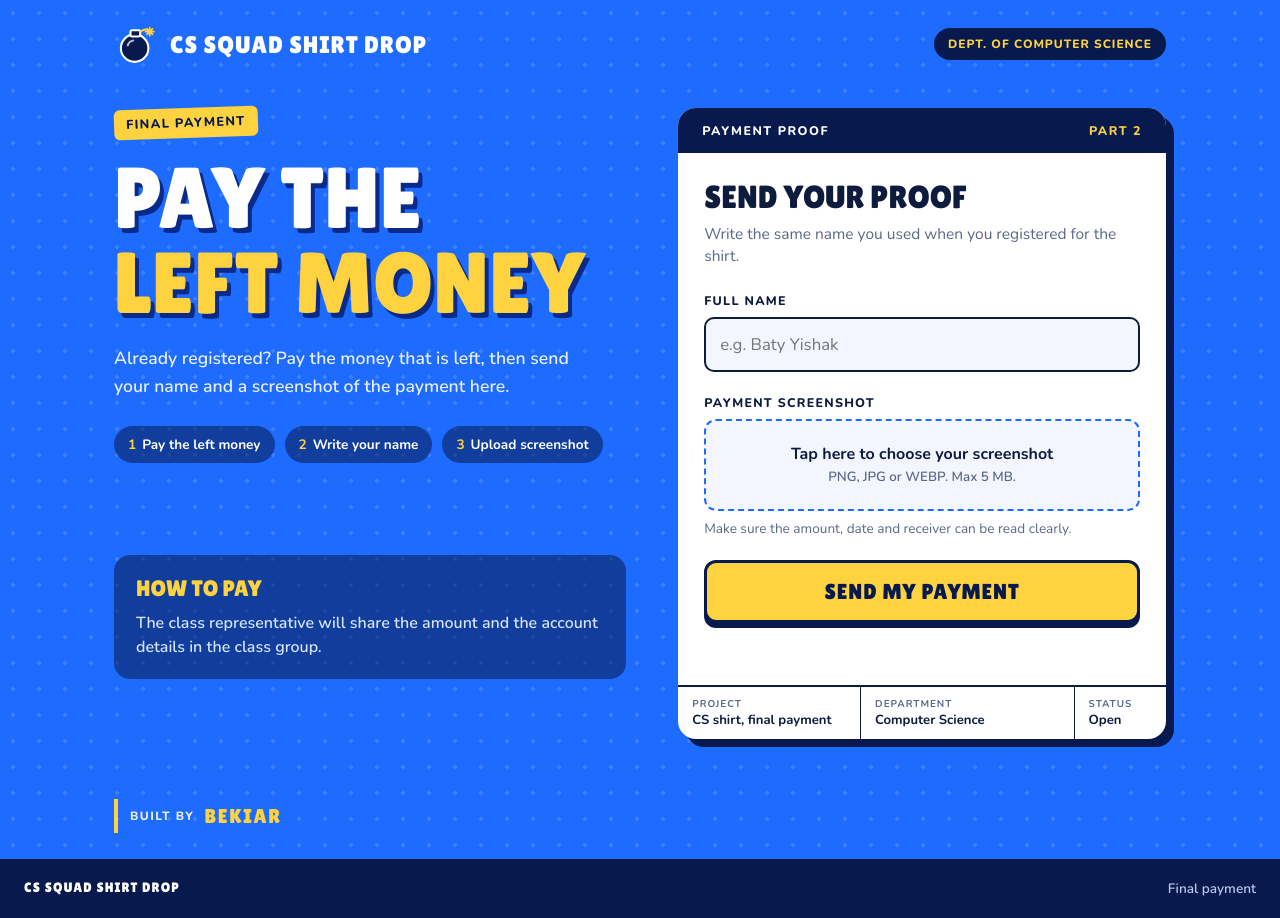
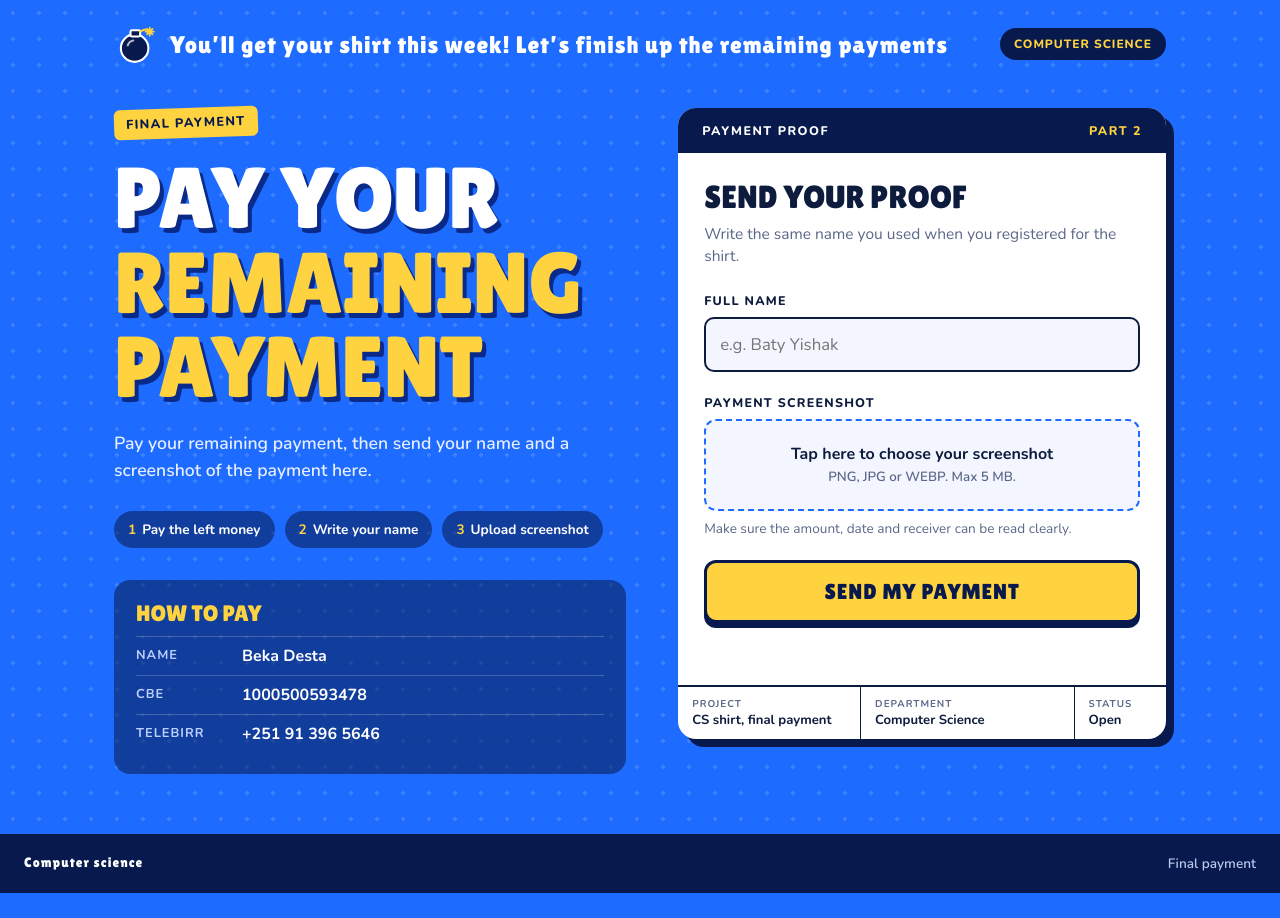
Before and after one commit to bekwizgobisa321-lgtm/class-tshirt, a plain HTML site: page index.html in a window 1280 px wide. After the commit the page ends 893 px from the top, so only its background shows below. Drawn offline with nearby package versions, Linux system fonts and the light colour scheme.

Commit message:
adding a payment number and editing the texts

```diff
--- a/index.html
+++ b/index.html
@@ -412,35 +412,11 @@
       .pay-row b {
         word-break: break-word;
       }
-      .pay-empty {
-        color: #d5e2ff;
-        line-height: 1.5;
-        font-weight: 600;
-      }
       .built-by {
         max-width: 1100px;
         width: 100%;
         margin: 0 auto;
         padding: 0 24px 26px;
-      }
-      .built-by span {
-        display: inline-flex;
-        align-items: center;
-        gap: 10px;
-        font-weight: 800;
-        font-size: 0.75rem;
-        letter-spacing: 0.12em;
-        text-transform: uppercase;
-        color: #e6eeff;
-        border-left: 4px solid var(--yellow);
-        padding: 6px 0 6px 12px;
-      }
-      .built-by b {
-        font-family: var(--title);
-        font-weight: 400;
-        font-size: 1.25rem;
-        letter-spacing: 0.08em;
-        color: var(--yellow);
       }
       footer {
         background: var(--navy);
@@ -499,17 +475,17 @@
           <path d="M52 8 L52 20 M46 14 L58 14 M48 10 L56 18 M56 10 L48 18" stroke="#ffd23f" stroke-width="2.5" stroke-linecap="round" />
           <path d="M20 34 Q22 28 28 27" fill="none" stroke="#fff" stroke-width="3" stroke-linecap="round" opacity="0.7" />
         </svg>
-        <strong>CS SQUAD SHIRT DROP</strong>
+        <strong>You’ll get your shirt this week! Let’s finish up the remaining payments</strong>
       </div>
-      <span class="tag">DEPT. OF COMPUTER SCIENCE</span>
+      <span class="tag">COMPUTER SCIENCE</span>
     </div>
 
     <main>
       <section class="hero-text">
         <p class="eyebrow">FINAL PAYMENT</p>
-        <h1>Pay the <span>left money</span></h1>
+        <h1>Pay your <span>remaining payment</span></h1>
         <p class="lead">
-          Already registered? Pay the money that is left, then send your name
+        Pay your remaining payment, then send your name
           and a screenshot of the payment here.
         </p>
         <ol class="steps">
@@ -588,16 +564,14 @@
 
       <aside class="pay" id="payBox" aria-label="How to pay">
         <h3>How to pay</h3>
-        <div id="payRows"></div>
+        <div class="pay-row"><span>Name</span><b>Beka Desta</b></div>
+        <div class="pay-row"><span>CBE</span><b>1000500593478</b></div>
+        <div class="pay-row"><span>Telebirr</span><b>+251 91 396 5646</b></div>
       </aside>
     </main>
 
-    <div class="built-by">
-      <span>Built by <b>Bekiar</b></span>
-    </div>
-
     <footer>
-      <strong>CS SQUAD SHIRT DROP</strong><span>Final payment</span>
+      <strong>Computer science</strong><span>Final payment</span>
     </footer>
 
     <script src="https://cdn.jsdelivr.net/npm/@supabase/supabase-js@2.45.4/dist/umd/supabase.js"></script>
@@ -637,35 +611,6 @@
           msg.textContent = text;
           msg.className = type || "";
         };
-
-        // "How to pay" box, filled from config.js
-        (function buildPayBox() {
-          const rows = [
-            ["Amount left", cfg.AMOUNT_LEFT],
-            ["Pay to", cfg.PAY_TO],
-            ["Deadline", cfg.DEADLINE],
-          ].filter((r) => r[1] && String(r[1]).trim());
-          const box = $("payRows");
-          if (!rows.length) {
-            const p = document.createElement("p");
-            p.className = "pay-empty";
-            p.textContent =
-              "The class representative will share the amount and the account details in the class group.";
-            box.appendChild(p);
-            return;
-          }
-          rows.forEach(([label, value]) => {
-            const row = document.createElement("div");
-            row.className = "pay-row";
-            const s = document.createElement("span");
-            s.textContent = label;
-            const b = document.createElement("b");
-            b.textContent = value;
-            row.appendChild(s);
-            row.appendChild(b);
-            box.appendChild(row);
-          });
-        })();
 
         // Screenshot preview
         let previewUrl = null;
```
